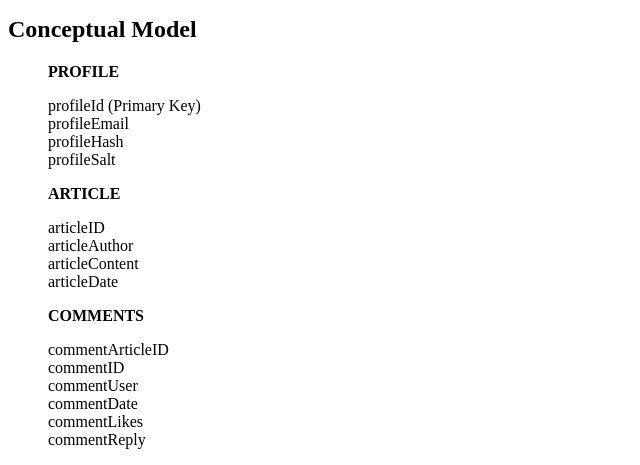
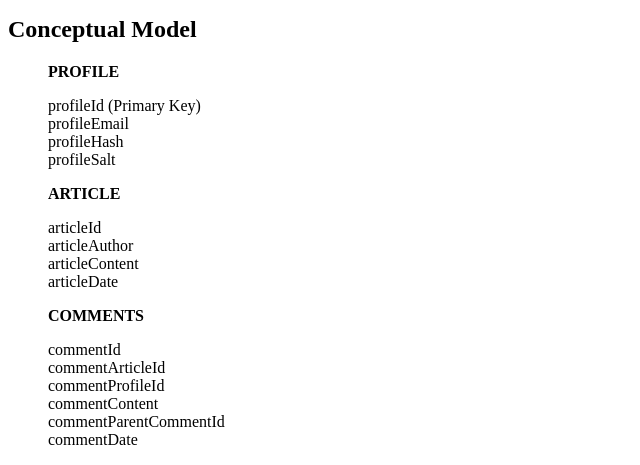
Before and after one commit to josephrohrer/engadget, a PHP site: page / in a window 1280 px wide. Shown: the part 819-1284 px from the top of the page, without its empty margins (0-640 px from the left). Run offline with PHP 8.4, Linux system fonts and the light colour scheme.

Commit message:
Latest updates

```diff
--- a/index.php
+++ b/index.php
@@ -54,20 +54,19 @@
 				</p>
 
 				<strong>ARTICLE</strong>
-				<p>articleID<br>
+				<p>articleId<br>
 					articleAuthor<br>
 					articleContent<br>
 					articleDate<br>
-
 				</p>
 
 				<strong>COMMENTS</strong>
-				<p>commentArticleID<br>
-					commentID<br>
-					commentUser<br>
-					commentDate<br>
-					commentLikes<br>
-					commentReply</p>
+				<p>commentId<br>
+					commentArticleId<br>
+					commentProfileId<br>
+					commentContent<br>
+					commentParentCommentId<br>
+					commentDate</p>
 
 			</ul>
 		<!-- This is a comment -->
```
Also changed, not shown: php/classes/engadget.php (+14 -4 lines).
